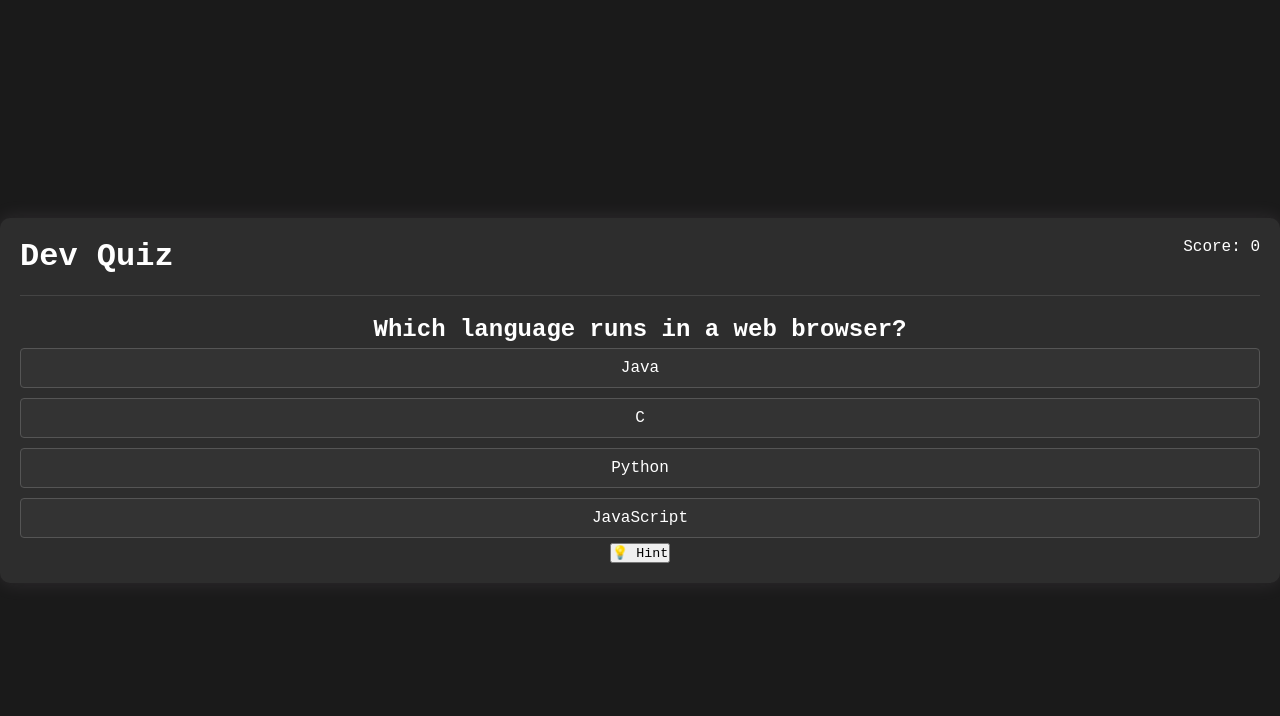
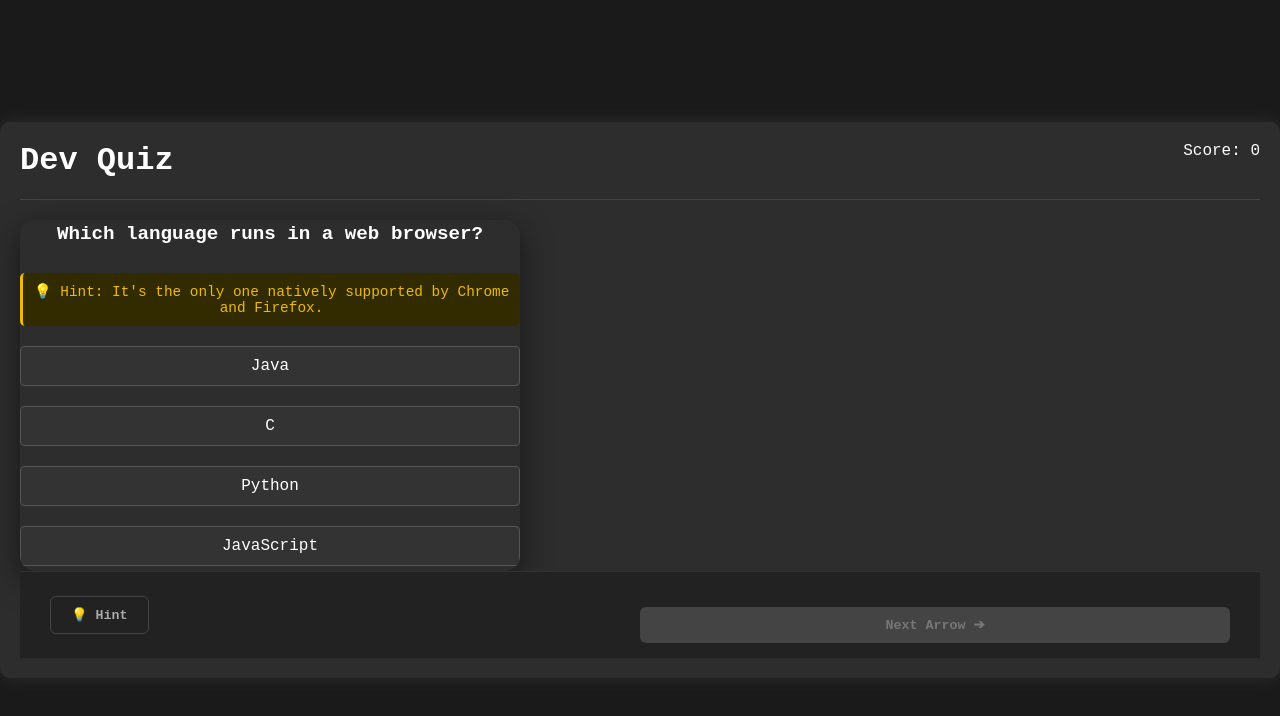
Before and after one commit to pak-pow/PROJECT52-PHASE1, a plain HTML site: page week5_interactive_quiz/index.html in a window 1280 px wide. Both pictures are taken after a click on the button "💡 Hint". Drawn offline with Linux system fonts and the light colour scheme.

Commit message:
feat(js, css): add hint functionality and enhance quiz card design

```diff
--- a/week5_interactive_quiz/script.js
+++ b/week5_interactive_quiz/script.js
@@ -2,6 +2,7 @@
 const quizCard = document.getElementById('quiz-card');
 const resultCard = document.getElementById('result-card');
 const finalScoreElement = document.getElementById('final-score');
+const hintElement = document.getElementById('hint-text');
 
 const questions = [
   {
@@ -58,6 +59,9 @@ function loadQuestion() {
   // updating the quesion text
   questionElement.innerText = currentQuestionData.question;
 
+  hintElement.innerText = `💡 Hint: ${currentQuestionData.hint}`;
+  hintElement.classList.add('hide');
+
   // updating the option buttons
   // looping through the 4 buttons and text from the data
   optionButtons.forEach((button, index) => {
@@ -67,7 +71,37 @@ function loadQuestion() {
   });
 
   // hide the next button until it is answered
-  nextButton.classList.add("hide");
+  nextButton.disabled = true;
+}
+
+function showHint() {
+    hintElement.classList.remove('hide');
+}
+
+function checkAnswer(selectedButton) {
+    const selectedAnswer = selectedButton.innerText;
+    const correctAnswer = questions[currentQuestionIndex].correct;
+
+    if (selectedAnswer === correctAnswer) {
+        selectedButton.classList.add('correct');
+        score++;
+        scoreElement.innerText = score;
+    } else {
+        selectedButton.classList.add('wrong');
+        optionButtons.forEach(btn => {
+            if (btn.innerText === correctAnswer) {
+                btn.classList.add('correct');
+            }
+        });
+    }
+
+    // Lock Options
+    optionButtons.forEach(btn => {
+        btn.disabled = true;
+    });
+
+    // ENABLE NEXT BUTTON (Light it up!)
+    nextButton.disabled = false;
 }
 
 function checkAnswer(selectedButton) {
--- a/week5_interactive_quiz/style.css
+++ b/week5_interactive_quiz/style.css
@@ -75,3 +75,111 @@ body {
 .next-btn:hover {
     background-color: #00cc6a;
 }
+
+/* CARD DESIGN */
+.quiz-card {
+    background-color: #2d2d2d;
+    border-radius: 15px; /* Softer corners */
+    box-shadow: 0 10px 30px rgba(0, 0, 0, 0.5); /* Deep shadow */
+    overflow: hidden; /* Keeps the footer inside the rounded corners */
+    text-align: left; /* Text looks better left-aligned usually */
+    width: 100%;
+    max-width: 500px; /* Tighter width for focus */
+}
+
+/* BODY (Question + Options) */
+.card-body {
+    padding: 30px;
+}
+
+#question-text {
+    margin-bottom: 25px;
+    font-size: 1.2rem;
+    line-height: 1.5;
+    text-align: center;
+}
+
+/* BUTTONS GRID (2x2 Layout looks nice, or stacked) */
+.options-container {
+    display: flex;
+    flex-direction: column;
+    gap: 10px; /* Space between buttons */
+}
+
+.option-btn {
+    background-color: #383838;
+    color: #fff;
+    border: 2px solid #444;
+    padding: 12px 15px;
+    border-radius: 8px;
+    cursor: pointer;
+    font-size: 1rem;
+    transition: all 0.2s;
+    text-align: left;
+}
+
+.option-btn:hover {
+    background-color: #444;
+    border-color: #00ff88;
+    transform: translateX(5px); /* Subtle slide effect */
+}
+
+/* NEW FOOTER */
+.card-footer {
+    background-color: #222; /* Darker bottom bar */
+    padding: 15px 30px;
+    display: flex;
+    justify-content: space-between;
+    align-items: center;
+    border-top: 1px solid #333;
+}
+
+.footer-btn {
+    border: none;
+    border-radius: 6px;
+    padding: 10px 20px;
+    font-weight: bold;
+    cursor: pointer;
+    transition: 0.3s;
+}
+
+/* HINT BUTTON */
+.hint-btn {
+    background-color: transparent;
+    color: #aaa;
+    border: 1px solid #444;
+}
+.hint-btn:hover {
+    color: #fff;
+    border-color: #fff;
+}
+
+/* HINT TEXT */
+.hint-text {
+    color: #eebb00; /* Yellow */
+    background-color: #332b00;
+    padding: 10px;
+    border-radius: 5px;
+    margin-bottom: 15px;
+    font-size: 0.9rem;
+    text-align: center;
+    border-left: 3px solid #eebb00;
+}
+
+/* NEXT BUTTON */
+.next-btn {
+    background-color: #00ff88;
+    color: #1a1a1a;
+}
+
+/* DISABLED STATE (The Grayed Out Look) */
+.next-btn:disabled {
+    background-color: #444;
+    color: #777;
+    cursor: not-allowed;
+}
+
+/* UTILS */
+.correct { background-color: #2e7d32 !important; border-color: #00e676 !important; }
+.wrong { background-color: #c62828 !important; border-color: #ff5252 !important; }
+.hide { display: none; }
```
